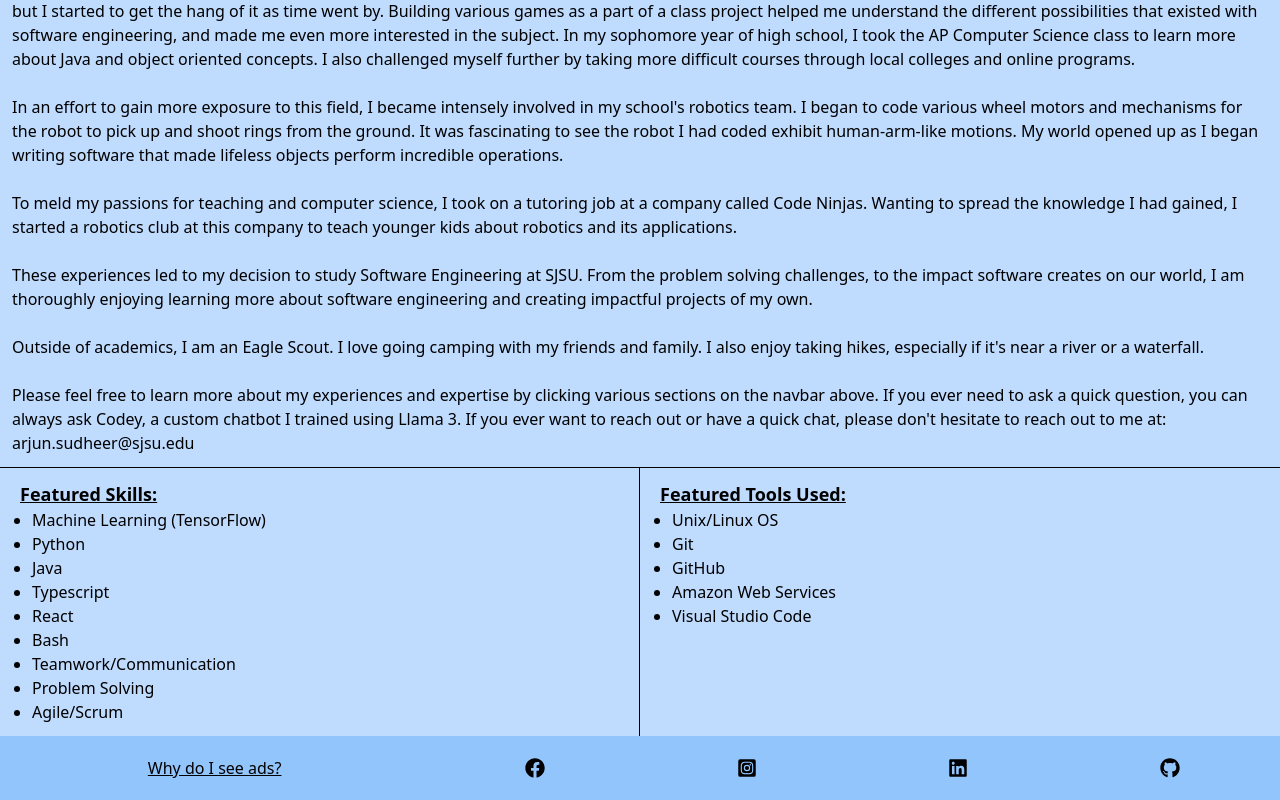
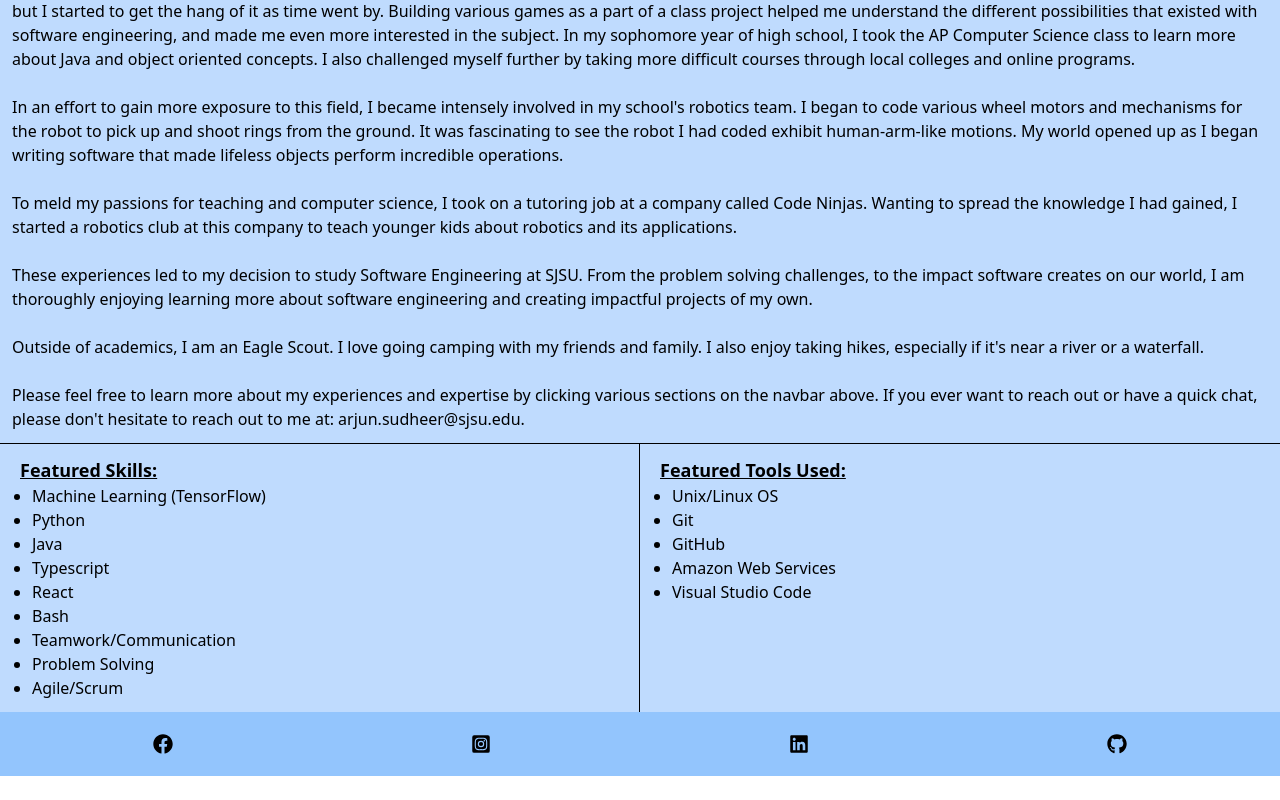
Before and after one commit to arjunsudheer/personal-website, a React (Vite) app: page / in a window 1280 px wide. Shown: the part 444-1244 px from the top of the page. After the commit the page ends 1220 px from the top, so only its background shows below. Built offline with nearby package versions, Linux system fonts and the light colour scheme.

Commit message:
Frontend only (#5)
* Remove ads explanation

Remove ads dialog box

* Remove ad space

Allow description to take up three quarters of the page width

* Update app descriptions

Update descriptions for frontend only version of this personal website

```diff
--- a/src/App.tsx
+++ b/src/App.tsx
@@ -251,7 +251,7 @@ function App() {
 								"VirusShare Dataset"
 							]}
 							description={[
-								"I was an undergraduate student researcher in an NSF REU at San Jose State University. I am currently working on a research topic concerning zero-day malware detection using images and generative models.",
+								"I am an undergraduate student researcher in an NSF REU at San Jose State University. I am currently working on a research topic concerning zero-day malware detection using images and generative models.",
 
 								"My research aims to address the issue of the lack of adequate training data with regard to zero-day malware detection. As a result, I am writing DCGAN, WGAN-GP, and Diffusion models to generate synthetic malware and evaluating which of the three models produces the highest quality images. I am also evaluating the monochrome, grayscale, RGB, and CMYK color spaces to see which color space representation performs the best in synthetic malware image generation. The end goal is to see if generative models can be used to enhance the quality of malware datasets to increase the chances of detecting zero-day malware attacks.",
 
--- a/src/pages/Home.tsx
+++ b/src/pages/Home.tsx
@@ -67,9 +67,8 @@ const Home = () => {
 			</p>
 			<p className='m-3 dark:text-white'>
 				Please feel free to learn more about my experiences and expertise by clicking various
-				sections on the navbar above. If you ever need to ask a quick question, you can always ask
-				Codey, a custom chatbot I trained using Llama 3. If you ever want to reach out or have a
-				quick chat, please don't hesitate to reach out to me at: arjun.sudheer@sjsu.edu
+				sections on the navbar above. If you ever want to reach out or have a
+				quick chat, please don't hesitate to reach out to me at: arjun.sudheer@sjsu.edu.
 			</p>
 
 			<div className='grid grid-cols-1 md:flex dark:text-white'>
--- a/src/pages/Research.tsx
+++ b/src/pages/Research.tsx
@@ -28,13 +28,6 @@ const Research = () => {
 			<h3 className='underline text-lg m-3 dark:text-white'>Cybersecurity Research</h3>
 			<div className='grid grid-cols-1 md:grid-cols-2 lg:grid-cols-3'>
 				<InfoCard
-					title='Google Carla Autonomous Car Security'
-					imgSrc='#'
-					description='Worked on a research project sponsored by Google to identify the most likely causes of an autonomous car crash using fuzzing and falsification techniques.'
-					url='https://www.deanza.edu/faculty/garbaceadelia/cis22a.html'
-					displayAnimation={false}
-				/>
-				<InfoCard
 					title='Ransomware Attacks on US Critical Infrastructure'
 					imgSrc='/src/assets/research/ICCAE_Scholar_Ransomware_Attacks.jpg'
 					description='Presented my research work on ransomware attacks and its effects on US national security at the IC CAE Scholar event.'
--- a/src/reusable_components/Footer.tsx
+++ b/src/reusable_components/Footer.tsx
@@ -8,20 +8,7 @@ const Footer = () => {
 
 	return (
 		<footer className='bg-blue-300 dark:bg-slate-800 dark:text-white flex p-0.5 mt-auto'>
-			<div
-				id='ads-popup-container'
-				className='text-center px-0.5 items-center flex justify-center w-1/3'
-			>
-				<span
-					className='underline hover:cursor-pointer'
-					onClick={() => {
-						document.querySelector("dialog")?.showModal();
-					}}
-				>
-					Why do I see ads?
-				</span>
-			</div>
-			<div id='contact-icon-links' className='px-0.5 flex justify-around w-2/3'>
+			<div id='contact-icon-links' className='px-0.5 flex justify-around w-full'>
 				<FaFacebook
 					className='text-xl m-5 hover:cursor-pointer hover:text-blue-700 inline'
 					onClick={() => {
@@ -47,22 +34,6 @@ const Footer = () => {
 					}}
 				/>
 			</div>
-			<dialog className='backdrop-blur border-2 border-black p-2 w-full md:w-1/2 dark:bg-slate-950 dark:text-white'>
-				<p>
-					This website is hosted on AWS, and it costs me money to operate and maintain this website.
-					The ads on my personal website allow me to earn money so I can maintain this website and
-					host it on AWS.
-				</p>
-				<button
-					autoFocus
-					className='border-2 border-black dark:border-white mt-2 p-1 bg-red-400 float-right'
-					onClick={() => {
-						document.querySelector("dialog")?.close();
-					}}
-				>
-					Close
-				</button>
-			</dialog>
 		</footer>
 	);
 };
--- a/src/reusable_components/InfoPage.tsx
+++ b/src/reusable_components/InfoPage.tsx
@@ -43,8 +43,7 @@ const InfoPage = ({ title, imgSrc, url, skillsLearned, toolsUsed, description }:
 					</ul>
 				</div>
 				<hr />
-				<div className='w-full md:w-1/2 px-2 dark:text-white'>{descriptionList}</div>
-				<div className='w-full md:w-1/4 px-2 dark:text-white'>Ad space</div>
+				<div className='w-full md:w-3/4 px-2 dark:text-white'>{descriptionList}</div>
 			</div>
 		</>
 	);
```
